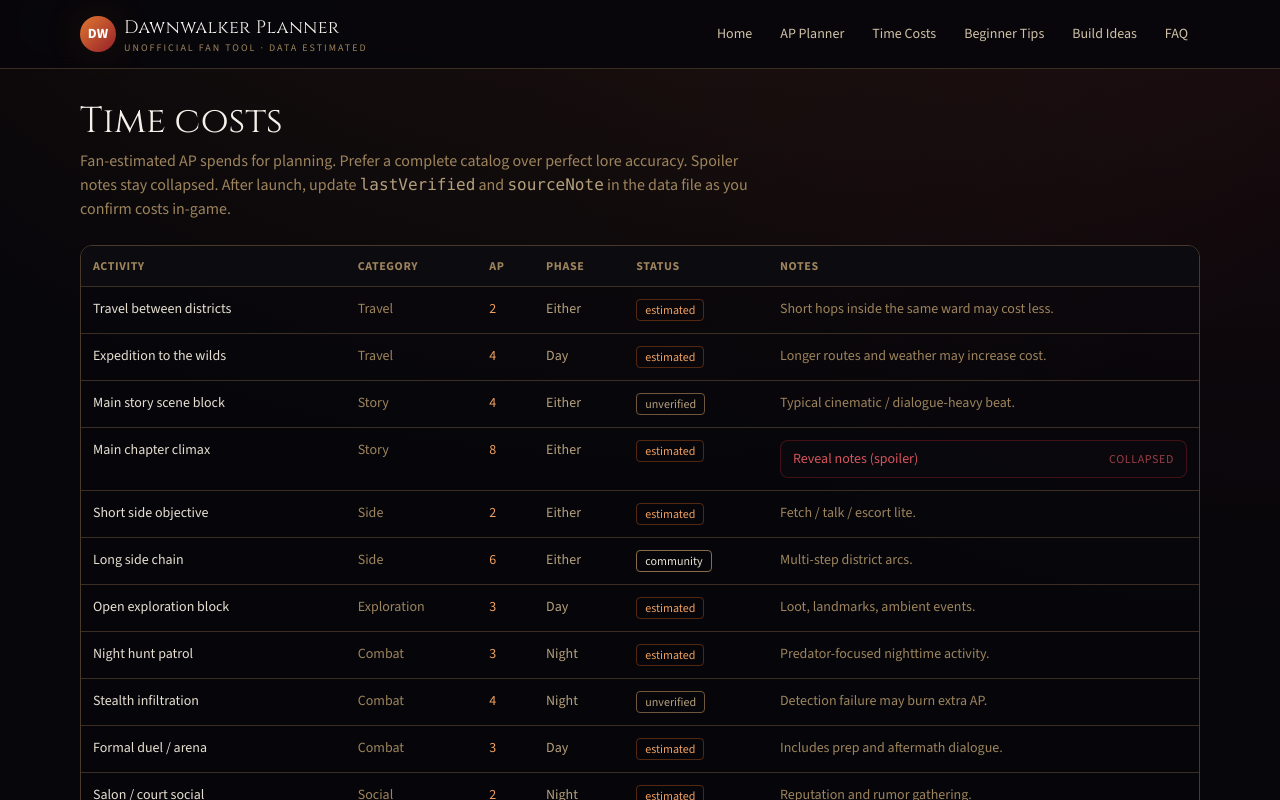
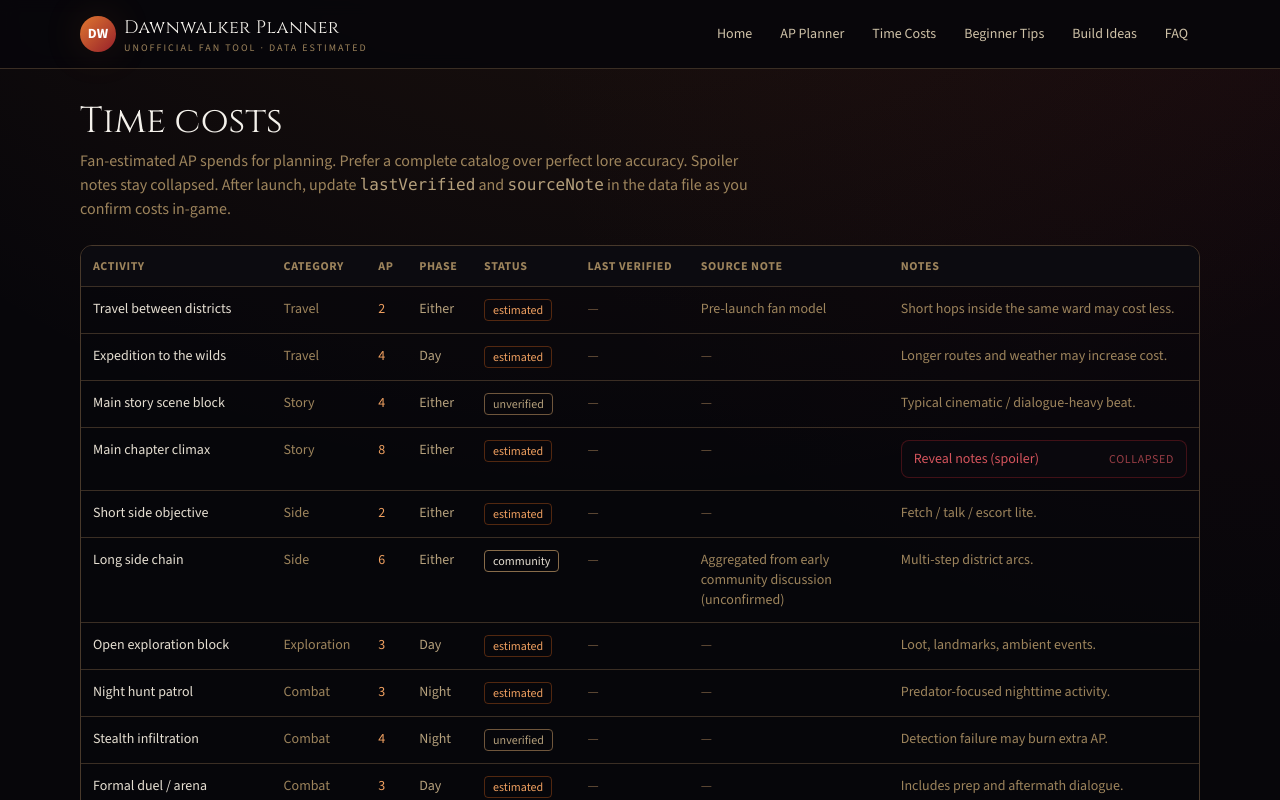
Before and after one commit to tumingguang-svg/dawnwalkerplanner, a Next.js app: page /time-costs in a window 1280 px wide. Shown: the top 800 px of the page. Built offline with nearby package versions, Linux system fonts and the light colour scheme; no server answers.

Commit message:
Add sourceNote/lastVerified and post-launch update comments

```diff
--- a/src/data/timeCostEntries.ts
+++ b/src/data/timeCostEntries.ts
@@ -1,5 +1,17 @@
 import type { TimePhase, VerificationStatus } from "./apConfig";
 
+/**
+ * Time-cost catalog for the planner and /time-costs page.
+ *
+ * Post-launch owner updates:
+ * 1. Play or cite a patch/community observation for an activity.
+ * 2. Set `apCost` / `phase` to the observed values.
+ * 3. Set `verificationStatus` to "community" (or keep "estimated"/"unverified").
+ * 4. Fill `lastVerified` with an ISO date (YYYY-MM-DD) and optional `sourceNote`
+ *    (e.g. "patch 1.0.2", "personal NG playthrough").
+ * 5. Leave `lastVerified: null` for rows that still need a real check.
+ * Prefer shipping a complete estimated catalog over blank rows.
+ */
 export type TimeCostEntry = {
   id: string;
   name: string;
@@ -9,6 +21,10 @@ export type TimeCostEntry = {
   verificationStatus: VerificationStatus;
   notes: string;
   spoiler?: boolean;
+  /** Optional citation for how the cost was checked. */
+  sourceNote?: string;
+  /** ISO date (YYYY-MM-DD) of last in-game or patch verification, or null. */
+  lastVerified?: string | null;
 };
 
 /** Fan-estimated time costs. Prefer complete planner UX over perfect lore numbers. */
@@ -21,6 +37,8 @@ export const TIME_COST_ENTRIES: TimeCostEntry[] = [
     phase: "either",
     verificationStatus: "estimated",
     notes: "Short hops inside the same ward may cost less.",
+    lastVerified: null,
+    sourceNote: "Pre-launch fan model",
   },
   {
     id: "travel-wilds",
@@ -30,6 +48,7 @@ export const TIME_COST_ENTRIES: TimeCostEntry[] = [
     phase: "day",
     verificationStatus: "estimated",
     notes: "Longer routes and weather may increase cost.",
+    lastVerified: null,
   },
   {
     id: "main-scene",
@@ -39,6 +58,7 @@ export const TIME_COST_ENTRIES: TimeCostEntry[] = [
     phase: "either",
     verificationStatus: "unverified",
     notes: "Typical cinematic / dialogue-heavy beat.",
+    lastVerified: null,
   },
   {
     id: "main-chapter",
@@ -49,6 +69,7 @@ export const TIME_COST_ENTRIES: TimeCostEntry[] = [
     verificationStatus: "estimated",
     notes: "Boss gates and multi-stage set pieces.",
     spoiler: true,
+    lastVerified: null,
   },
   {
     id: "side-short",
@@ -58,6 +79,7 @@ export const TIME_COST_ENTRIES: TimeCostEntry[] = [
     phase: "either",
     verificationStatus: "estimated",
     notes: "Fetch / talk / escort lite.",
+    lastVerified: null,
   },
   {
     id: "side-long",
@@ -67,6 +89,8 @@ export const TIME_COST_ENTRIES: TimeCostEntry[] = [
     phase: "either",
     verificationStatus: "community",
     notes: "Multi-step district arcs.",
+    lastVerified: null,
+    sourceNote: "Aggregated from early community discussion (unconfirmed)",
   },
   {
     id: "explore-block",
@@ -76,6 +100,7 @@ export const TIME_COST_ENTRIES: TimeCostEntry[] = [
     phase: "day",
     verificationStatus: "estimated",
     notes: "Loot, landmarks, ambient events.",
+    lastVerified: null,
   },
   {
     id: "night-hunt",
@@ -85,6 +110,7 @@ export const TIME_COST_ENTRIES: TimeCostEntry[] = [
     phase: "night",
     verificationStatus: "estimated",
     notes: "Predator-focused nighttime activity.",
+    lastVerified: null,
   },
   {
     id: "stealth-infil",
@@ -94,6 +120,7 @@ export const TIME_COST_ENTRIES: TimeCostEntry[] = [
     phase: "night",
     verificationStatus: "unverified",
     notes: "Detection failure may burn extra AP.",
+    lastVerified: null,
   },
   {
     id: "duel",
@@ -103,6 +130,7 @@ export const TIME_COST_ENTRIES: TimeCostEntry[] = [
     phase: "day",
     verificationStatus: "estimated",
     notes: "Includes prep and aftermath dialogue.",
+    lastVerified: null,
   },
   {
     id: "social-salon",
@@ -112,6 +140,7 @@ export const TIME_COST_ENTRIES: TimeCostEntry[] = [
     phase: "night",
     verificationStatus: "estimated",
     notes: "Reputation and rumor gathering.",
+    lastVerified: null,
   },
   {
     id: "romance-scene",
@@ -122,6 +151,7 @@ export const TIME_COST_ENTRIES: TimeCostEntry[] = [
     verificationStatus: "estimated",
     notes: "Relationship progression beat.",
     spoiler: true,
+    lastVerified: null,
   },
   {
     id: "crafting-session",
@@ -131,6 +161,7 @@ export const TIME_COST_ENTRIES: TimeCostEntry[] = [
     phase: "day",
     verificationStatus: "unverified",
     notes: "Vendor waits and recipe unlocks.",
+    lastVerified: null,
   },
   {
     id: "rest-recover",
@@ -140,6 +171,7 @@ export const TIME_COST_ENTRIES: TimeCostEntry[] = [
     phase: "either",
     verificationStatus: "estimated",
     notes: "May advance phase without full day skip.",
+    lastVerified: null,
   },
   {
     id: "investigation",
@@ -149,6 +181,8 @@ export const TIME_COST_ENTRIES: TimeCostEntry[] = [
     phase: "either",
     verificationStatus: "community",
     notes: "Clue boards and interrogations.",
+    lastVerified: null,
+    sourceNote: "Aggregated from early community discussion (unconfirmed)",
   },
   {
     id: "family-lead",
@@ -159,6 +193,7 @@ export const TIME_COST_ENTRIES: TimeCostEntry[] = [
     verificationStatus: "estimated",
     notes: "High-priority personal quest beats.",
     spoiler: true,
+    lastVerified: null,
   },
   {
     id: "faction-mission",
@@ -168,6 +203,7 @@ export const TIME_COST_ENTRIES: TimeCostEntry[] = [
     phase: "either",
     verificationStatus: "estimated",
     notes: "Alignment shifts possible.",
+    lastVerified: null,
   },
   {
     id: "market-day",
@@ -177,6 +213,7 @@ export const TIME_COST_ENTRIES: TimeCostEntry[] = [
     phase: "day",
     verificationStatus: "estimated",
     notes: "Vendors rotate; stock is limited.",
+    lastVerified: null,
   },
   {
     id: "ritual",
@@ -187,6 +224,7 @@ export const TIME_COST_ENTRIES: TimeCostEntry[] = [
     verificationStatus: "unverified",
     notes: "Failure states may lock content.",
     spoiler: true,
+    lastVerified: null,
   },
   {
     id: "ending-prep",
@@ -197,5 +235,6 @@ export const TIME_COST_ENTRIES: TimeCostEntry[] = [
     verificationStatus: "estimated",
     notes: "Late-game commitment of remaining AP.",
     spoiler: true,
+    lastVerified: null,
   },
 ];
```
